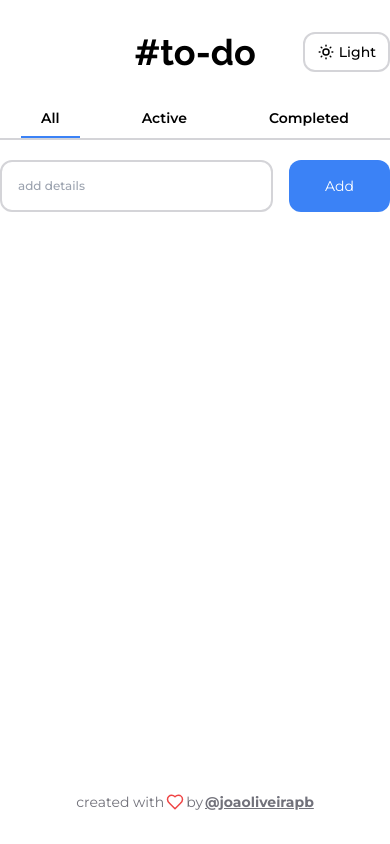
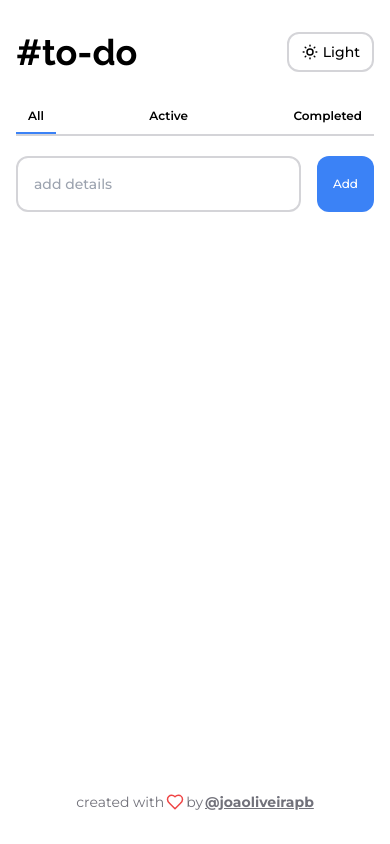
Before and after one commit to joaoliveirapb/todo, a Next.js app: page / in a window 390 px wide. Built offline with nearby package versions, Linux system fonts and the light colour scheme.

Commit message:
feat: responsive design

```diff
--- a/src/app/page.tsx
+++ b/src/app/page.tsx
@@ -35,7 +35,7 @@ export default function Home() {
   }
 
   return (
-    <main className="flex min-h-screen w-full max-w-[608px] flex-col py-8">
+    <main className="flex min-h-screen w-full max-w-[608px] flex-col py-8 max-sm:px-4">
       <Header />
       <div className="flex-1">
         <Navbar
--- a/src/components/Header.tsx
+++ b/src/components/Header.tsx
@@ -2,7 +2,7 @@ import { ThemeButton } from './ThemeButton'
 
 export function Header() {
   return (
-    <header className="relative flex items-center justify-center">
+    <header className="relative flex items-center justify-center max-[400px]:justify-between">
       <h1 className="font-mono text-4xl font-bold">#to-do</h1>
       <ThemeButton />
     </header>
--- a/src/components/InputField.tsx
+++ b/src/components/InputField.tsx
@@ -37,11 +37,11 @@ export function InputField({ completedTodoList }: InputFieldProps) {
           value={inputTask}
           onChange={(e) => setInputTask(e.target.value)}
           onKeyDown={handleKeyDown}
-          className="flex-1 rounded-xl border-2 border-zinc-300 bg-transparent p-4 text-xs font-medium focus:outline-none dark:border-zinc-600"
+          className="flex-1 rounded-xl border-2 border-zinc-300 bg-transparent p-4 text-sm font-medium focus:outline-none dark:border-zinc-600"
         />
         <button
           onClick={() => todoCreate(inputTask)}
-          className="rounded-xl bg-blue-500 px-9 text-sm text-white transition-colors hover:bg-blue-600"
+          className="rounded-xl bg-blue-500 px-9 text-sm font-medium text-white transition-colors hover:bg-blue-600 max-[400px]:px-4 max-[400px]:text-xs"
         >
           Add
         </button>
--- a/src/components/Navbar.tsx
+++ b/src/components/Navbar.tsx
@@ -13,10 +13,10 @@ export function Navbar({
 }: NavbarProps) {
   return (
     <nav className="mt-7 border-b-2 border-zinc-300 dark:border-zinc-600">
-      <ul className="flex justify-around">
+      <ul className="flex justify-around max-[400px]:justify-between">
         <li
           onClick={() => navigateFunction('all')}
-          className={`cursor-pointer px-5 py-2 text-sm font-semibold ${
+          className={`cursor-pointer px-5 py-2 text-sm font-semibold max-[400px]:px-3 max-[400px]:text-xs ${
             allTodoList && 'border-b-2 border-blue-500'
           }`}
         >
@@ -24,7 +24,7 @@ export function Navbar({
         </li>
         <li
           onClick={() => navigateFunction('active')}
-          className={`cursor-pointer px-5 py-2 text-sm font-semibold ${
+          className={`cursor-pointer px-5 py-2 text-sm font-semibold max-[400px]:px-3 max-[400px]:text-xs ${
             activeTodoList && 'border-b-2 border-blue-500'
           }`}
         >
@@ -32,7 +32,7 @@ export function Navbar({
         </li>
         <li
           onClick={() => navigateFunction('completed')}
-          className={`cursor-pointer px-5 py-2 text-sm font-semibold ${
+          className={`cursor-pointer px-5 py-2 text-sm font-semibold max-[400px]:px-3 max-[400px]:text-xs ${
             completedTodoList && 'border-b-2 border-blue-500'
           }`}
         >
```
